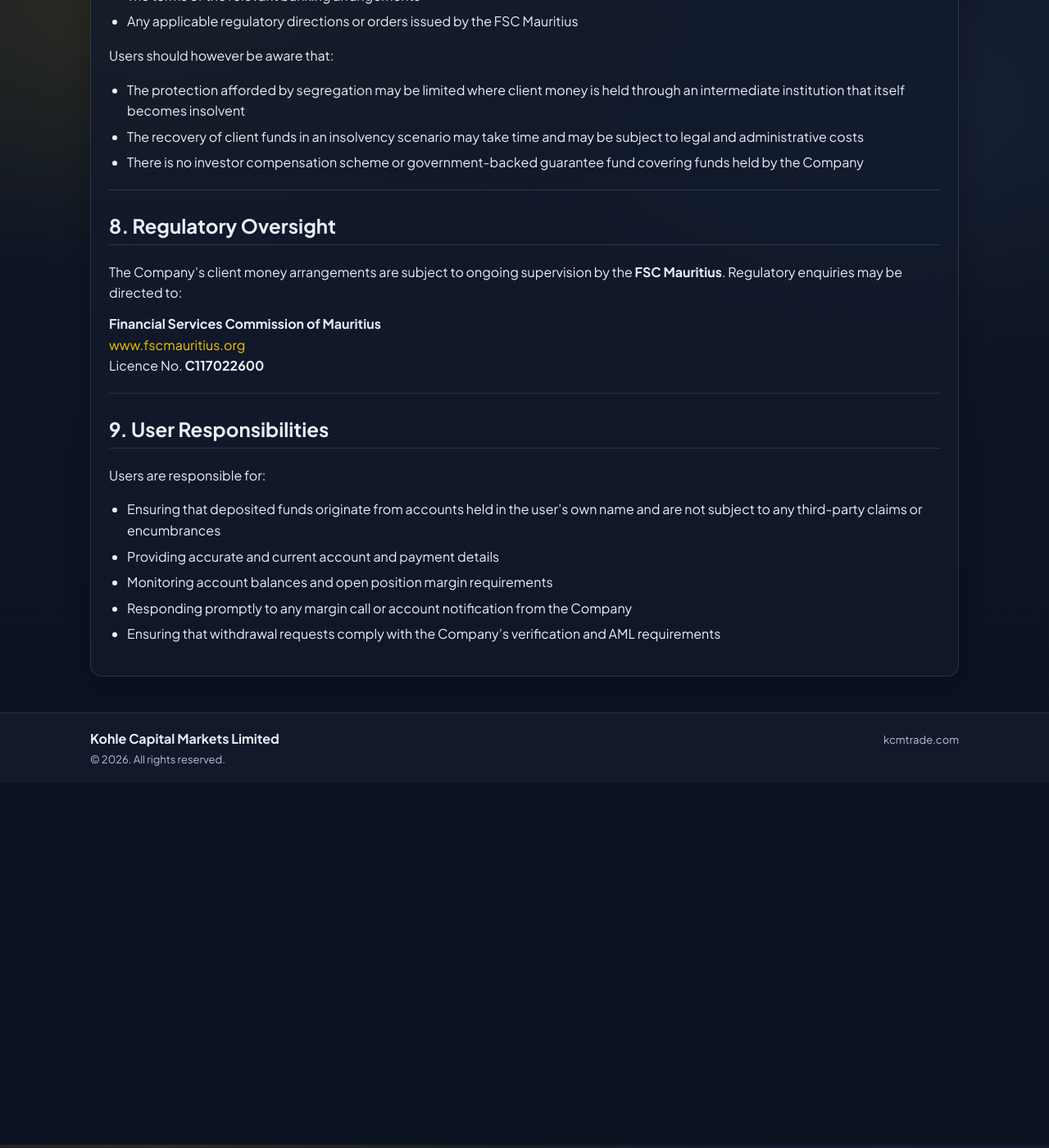
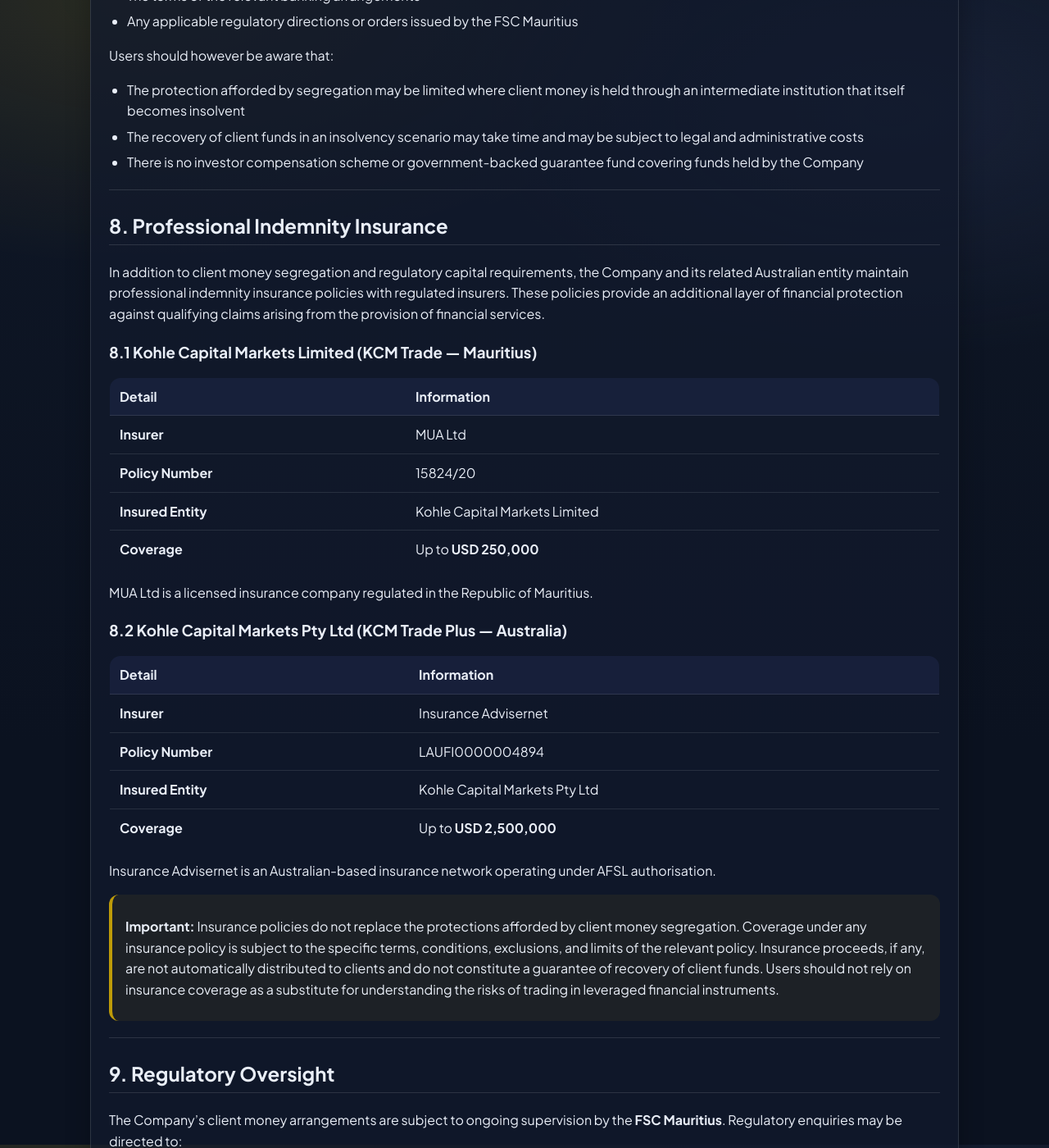
Before and after one commit to KCM-Trade/kcmtrade-legal, a Jekyll site: the page built from client-fund-protection.md, in a window 1280 px wide and 1400 px high, scrolled down 2804 px. Shown: the whole window at 82% size. Built offline with Jekyll 4.4.1, drawn with Linux system fonts in a browser that asks for light colours; some of the changed text lies outside the part shown.

Commit message:
Update client-fund-protection.md

```diff
--- a/client-fund-protection.md
+++ b/client-fund-protection.md
@@ -93,7 +93,37 @@ Users should however be aware that:
 
 ---
 
-## 8. Regulatory Oversight
+## 8. Professional Indemnity Insurance
+
+In addition to client money segregation and regulatory capital requirements, the Company and its related Australian entity maintain professional indemnity insurance policies with regulated insurers. These policies provide an additional layer of financial protection against qualifying claims arising from the provision of financial services.
+
+### 8.1 Kohle Capital Markets Limited (KCM Trade — Mauritius)
+
+| Detail | Information |
+|---|---|
+| **Insurer** | MUA Ltd |
+| **Policy Number** | 15824/20 |
+| **Insured Entity** | Kohle Capital Markets Limited |
+| **Coverage** | Up to **USD 250,000** |
+
+MUA Ltd is a licensed insurance company regulated in the Republic of Mauritius.
+
+### 8.2 Kohle Capital Markets Pty Ltd (KCM Trade Plus — Australia)
+
+| Detail | Information |
+|---|---|
+| **Insurer** | Insurance Advisernet |
+| **Policy Number** | LAUFI0000004894 |
+| **Insured Entity** | Kohle Capital Markets Pty Ltd |
+| **Coverage** | Up to **USD 2,500,000** |
+
+Insurance Advisernet is an Australian-based insurance network operating under AFSL authorisation.
+
+> **Important:** Insurance policies do not replace the protections afforded by client money segregation. Coverage under any insurance policy is subject to the specific terms, conditions, exclusions, and limits of the relevant policy. Insurance proceeds, if any, are not automatically distributed to clients and do not constitute a guarantee of recovery of client funds. Users should not rely on insurance coverage as a substitute for understanding the risks of trading in leveraged financial instruments.
+
+---
+
+## 9. Regulatory Oversight
 
 The Company's client money arrangements are subject to ongoing supervision by the **FSC Mauritius**. Regulatory enquiries may be directed to:
 
```
Also changed, not shown: other parts of client-fund-protection.md (+2 -2 lines).
